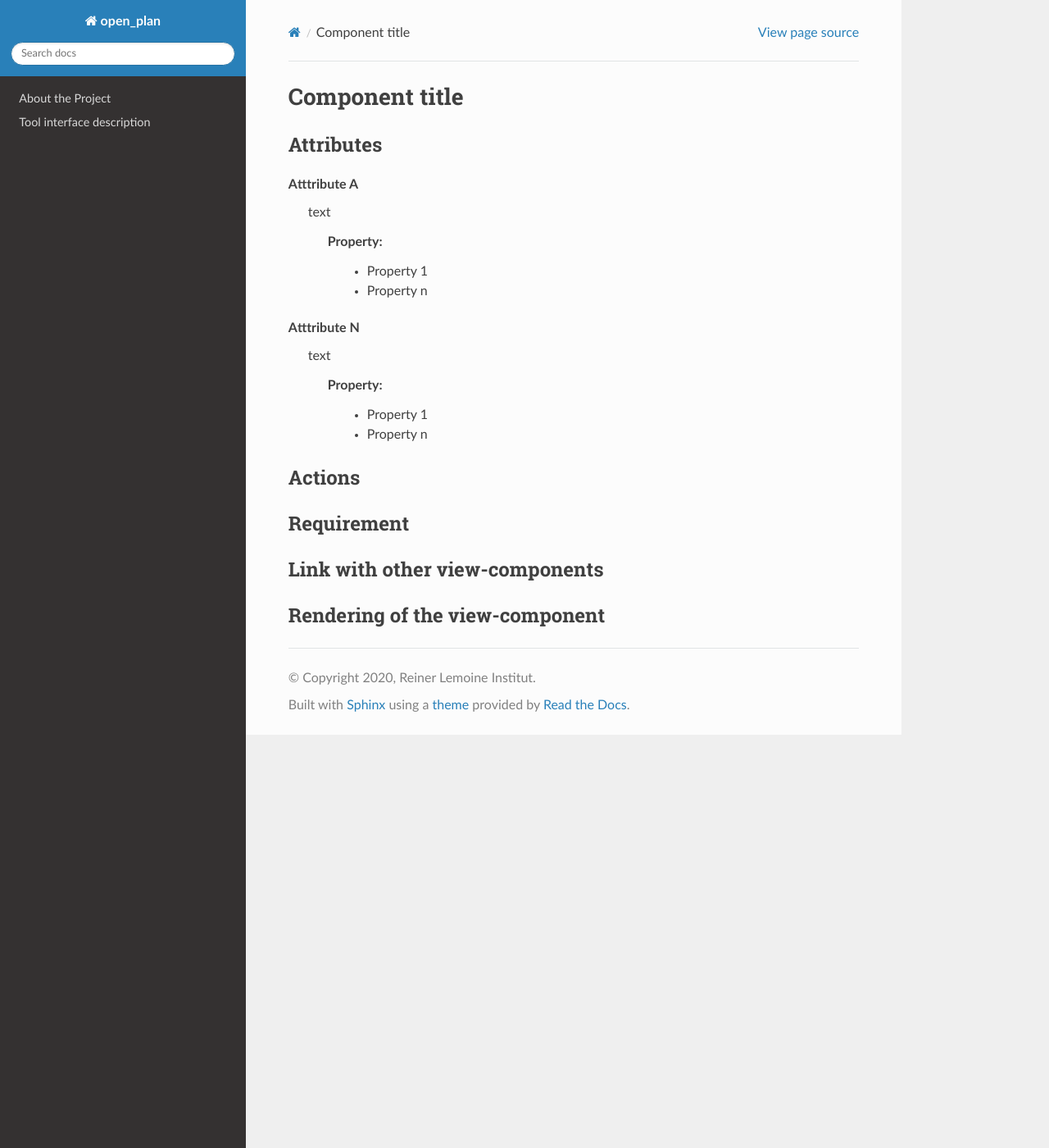
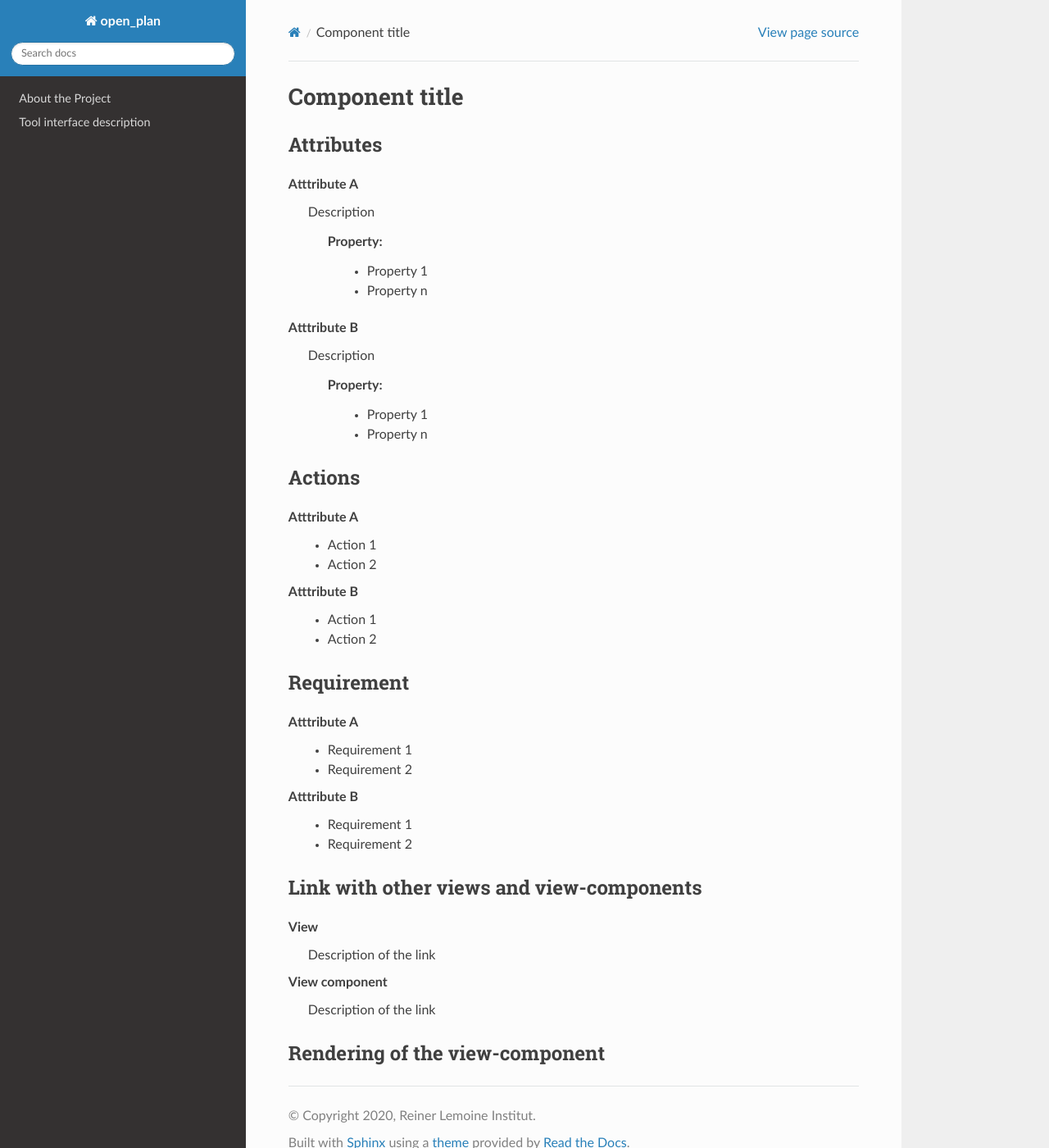
Before and after one commit to rl-institut/open_plan, a Sphinx documentation site: the page built from docs/view_components/view_component_template.rst, in a window 1280 px wide and 1400 px high. Shown: the whole window at 82% size. Built offline with Sphinx 7.4.7 and the Read the Docs theme 2.0.0, drawn with Linux system fonts in a browser that asks for light colours; formulas are drawn with MathJax 3.

Commit message:
Change template for view components

```diff
--- a/docs/view_components/view_component_template.rst
+++ b/docs/view_components/view_component_template.rst
@@ -8,28 +8,52 @@ Component title
 
 Attributes
 ^^^^^^^^^^
+.. The properties should be filled in only if applicable.
+
 **Atttribute A**
-    text
+    Description
 
         Property:
             * Property 1
             * Property n
 
-**Atttribute N**
-    text
+**Atttribute B**
+    Description
 
         Property:
             * Property 1
             * Property n
 
+
+
 Actions
 ^^^^^^^
+**Atttribute A**
+    * Action 1
+    * Action 2
+
+**Atttribute B**
+    * Action 1
+    * Action 2
 
 Requirement
 ^^^^^^^^^^^
+**Atttribute A**
+    * Requirement 1
+    * Requirement 2
 
-Link with other view-components
-^^^^^^^^^^^^^^^^^^^^^^^^^^^^^^^
+**Atttribute B**
+    * Requirement 1
+    * Requirement 2
+
+Link with other views and view-components
+^^^^^^^^^^^^^^^^^^^^^^^^^^^^^^^^^^^^^^^^^
+**View**
+    Description of the link
+
+**View component**
+    Description of the link
 
 Rendering of the view-component
 ^^^^^^^^^^^^^^^^^^^^^^^^^^^^^^^
+.. TBD
```
